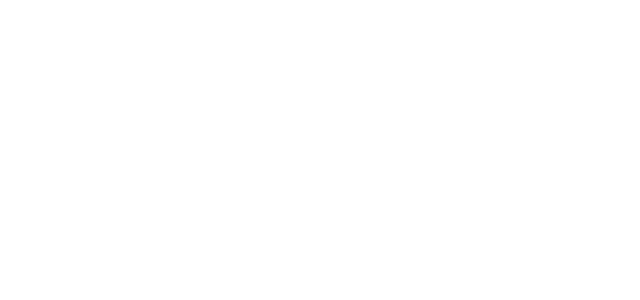
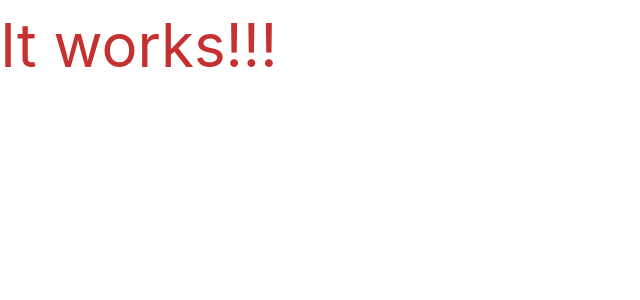
Before and after one commit to wisehero/airbnb-python-backend, a React (Create React App) app in the folder airbnb-clone-frontend/: page / in a window 1280 px wide. Shown: the top 300 px of the page, without its empty margins (0-640 px from the left). Built offline with nearby package versions, Linux system fonts and the light colour scheme.

Commit message:
# 차크라 UI 테스트

```diff
--- a/airbnb-clone-frontend/src/App.tsx
+++ b/airbnb-clone-frontend/src/App.tsx
@@ -1,8 +1,11 @@
 import React from 'react';
+import {Text} from "@chakra-ui/react";
 
 
 function App() {
-    return <div></div>;
+    return <div>
+        <Text color={"red.600"} fontSize={"6xl"}>It works!!!</Text>
+    </div>;
 }
 
 export default App;
--- a/airbnb-clone-frontend/src/index.tsx
+++ b/airbnb-clone-frontend/src/index.tsx
@@ -1,6 +1,7 @@
 import React from 'react';
 import ReactDOM from 'react-dom/client';
 import App from './App';
+import {ChakraProvider} from "@chakra-ui/react";
 
 
 const root = ReactDOM.createRoot(
@@ -8,6 +9,8 @@
 );
 root.render(
     <React.StrictMode>
-        <App/>
+        <ChakraProvider>
+            <App/>
+        </ChakraProvider>
     </React.StrictMode>
 );
```
